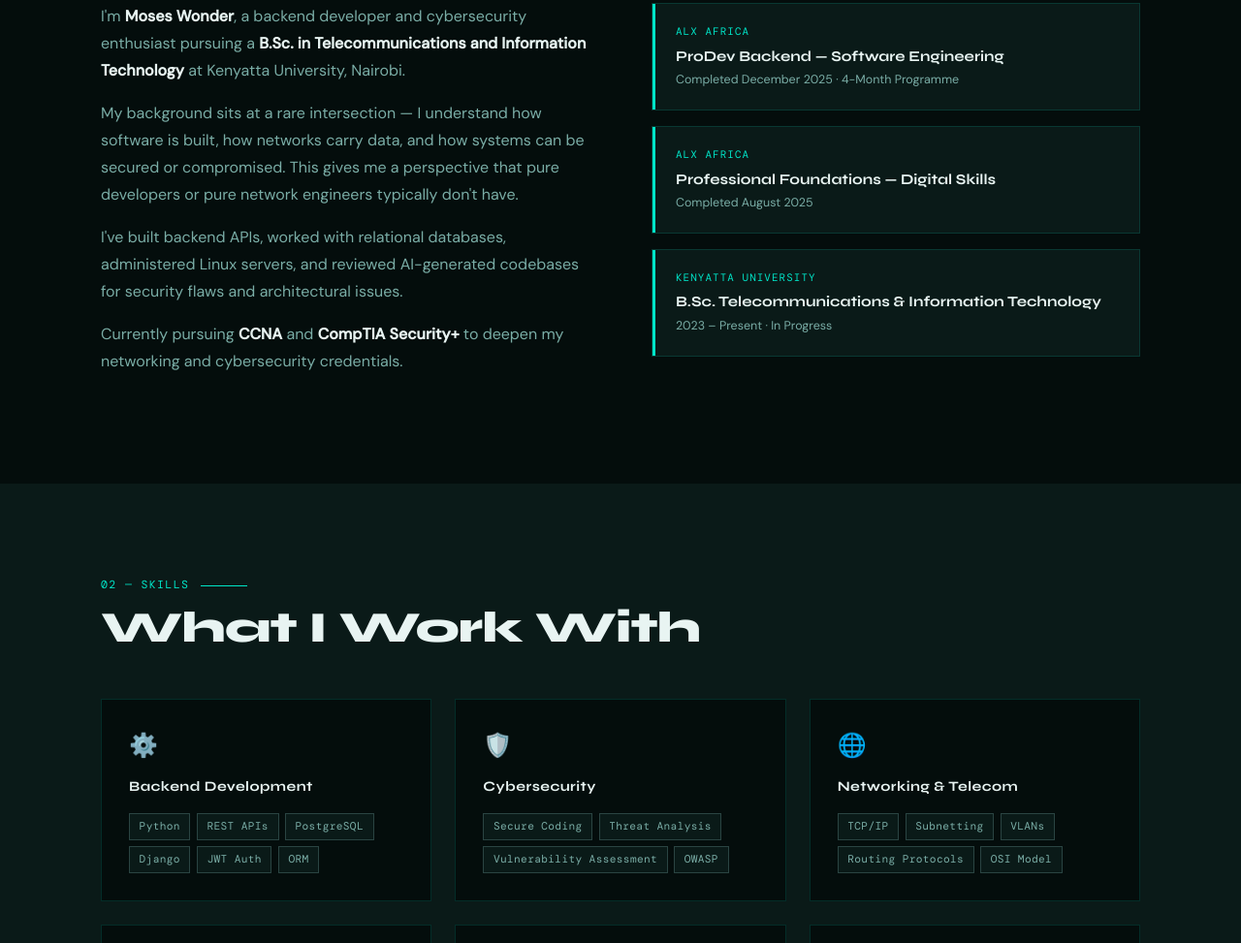
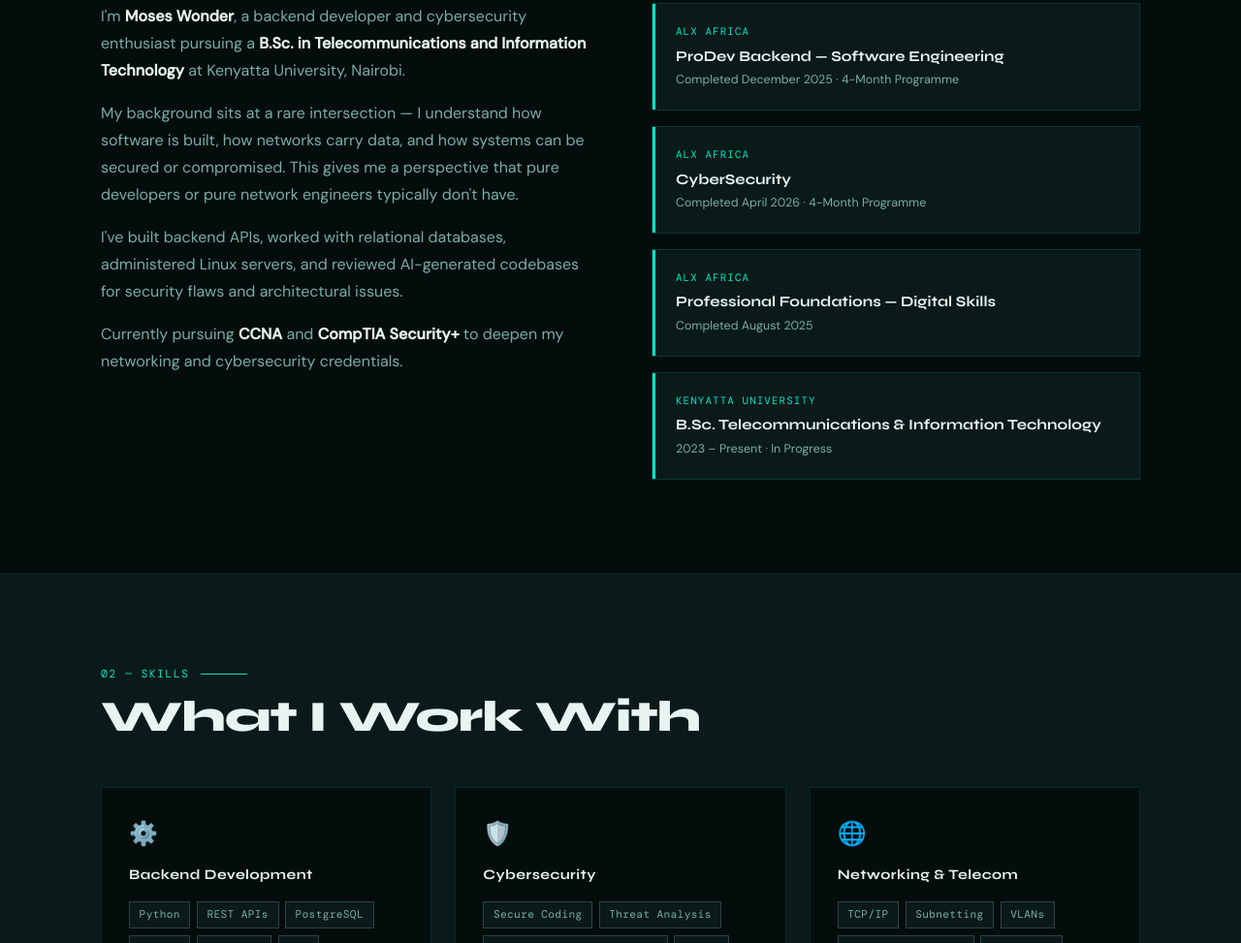
Before and after one commit to M-Wonder/portfolio, a website: page index.html in a window 1280 px wide. Shown: the part 1018-1991 px from the top of the page at 97% size. Drawn offline with nearby package versions, Linux system fonts and the light colour scheme; a web font is replaced by a local one.

Commit message:
addiing certification

```diff
--- a/index.html
+++ b/index.html
@@ -160,6 +160,11 @@
       </div>
       <div class="cert-card">
         <div class="cert-org">ALX Africa</div>
+        <div class="cert-title">CyberSecurity</div>
+        <div class="cert-date">Completed April 2026 · 4-Month Programme</div>
+      </div>
+      <div class="cert-card">
+        <div class="cert-org">ALX Africa</div>
         <div class="cert-title">Professional Foundations — Digital Skills</div>
         <div class="cert-date">Completed August 2025</div>
       </div>
```
